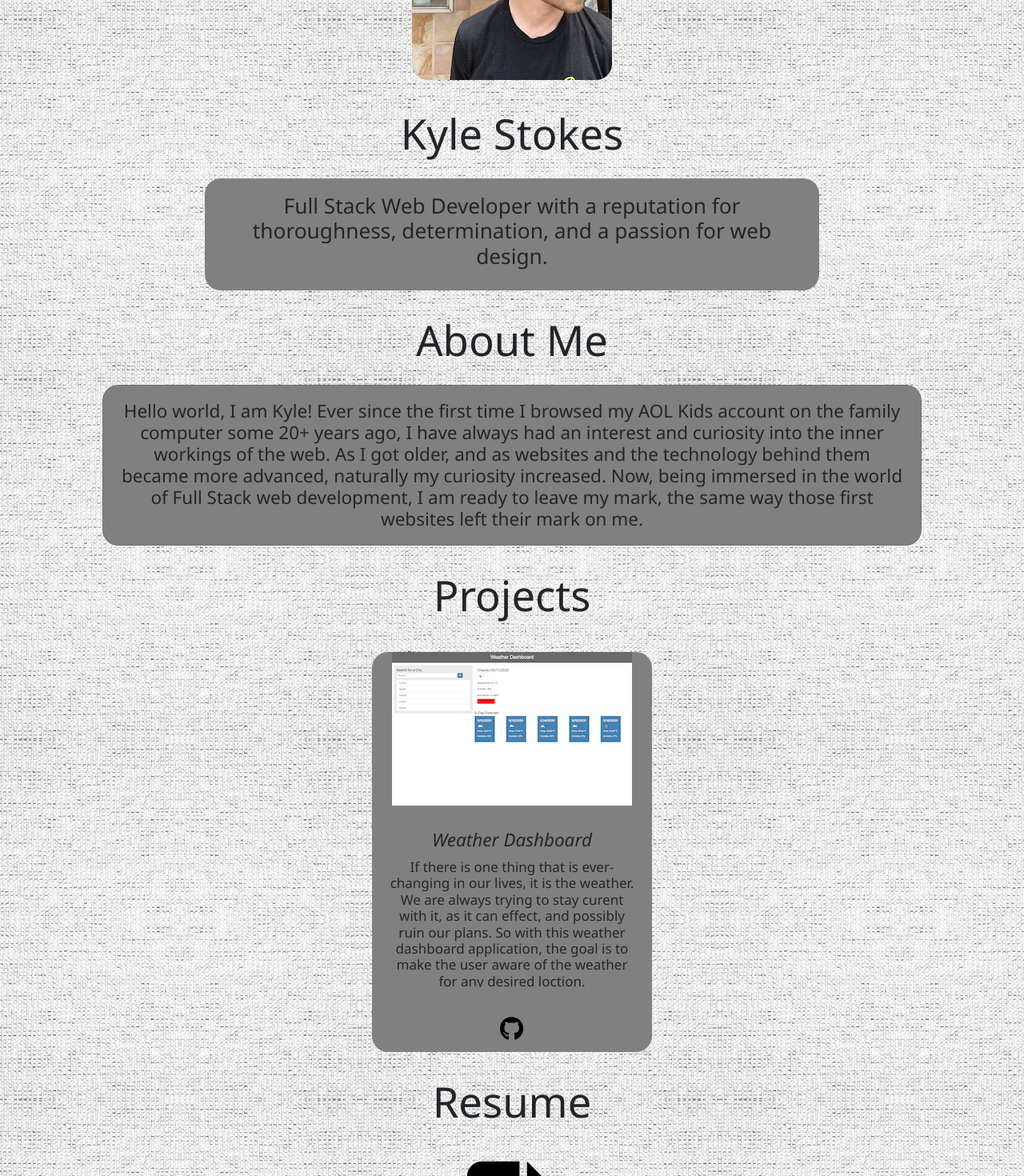
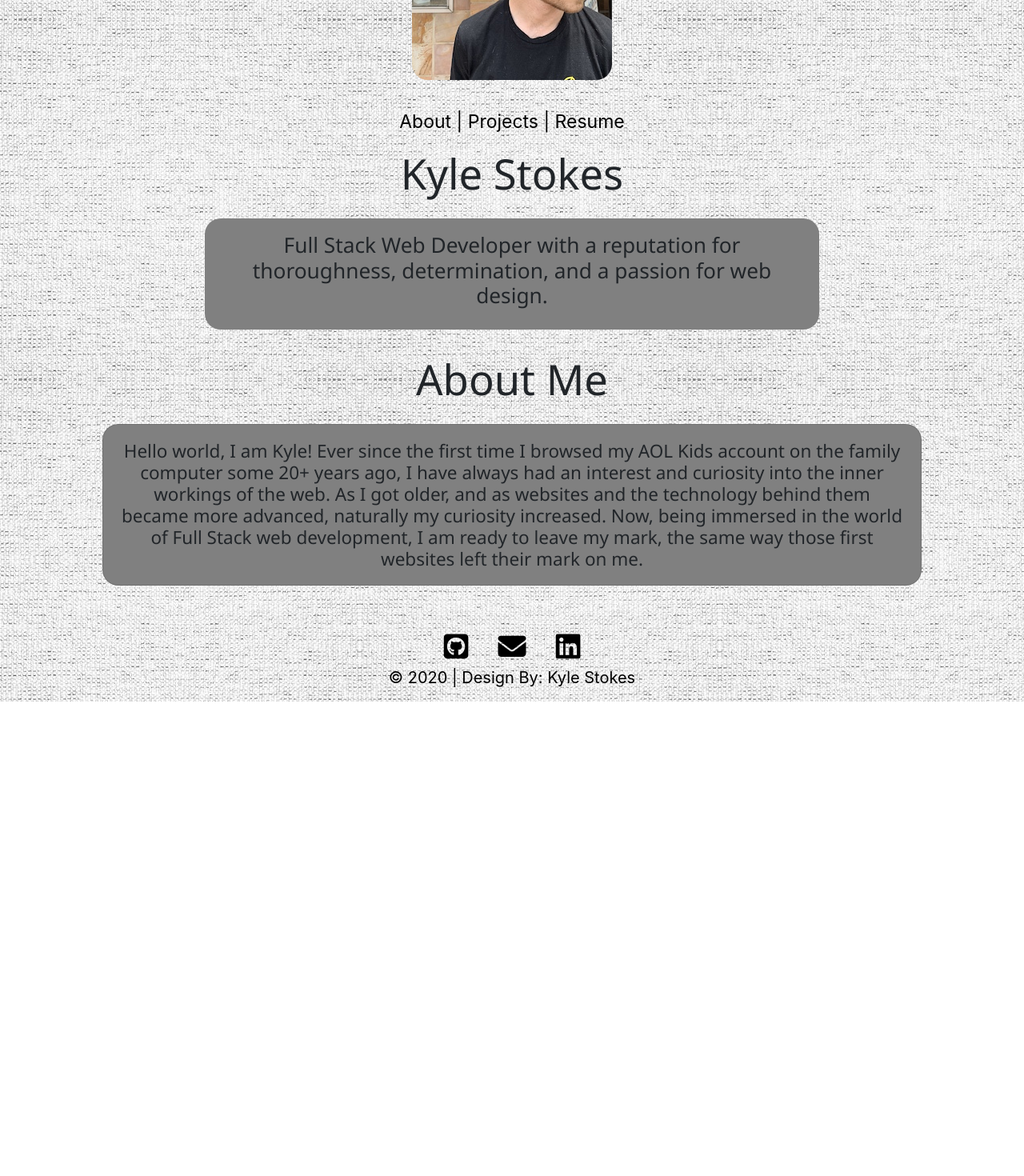
Before and after one commit to kylest0kes/portfolio_react, a React (Create React App) app: page / in a window 1280 px wide. Shown: the part 200-1670 px from the top of the page at 80% size. After the commit the page ends 1077 px from the top, so only its background shows below. Built offline with nearby package versions, Linux system fonts and the light colour scheme.

Commit message:
implemented react router for links to About Projects and Resume

```diff
--- a/package.json
+++ b/package.json
@@ -8,6 +8,7 @@
     "@testing-library/user-event": "^7.2.1",
     "react": "^16.13.1",
     "react-dom": "^16.13.1",
+    "react-router-dom": "^5.2.0",
     "react-scripts": "3.4.1"
   },
   "scripts": {
--- a/src/App.js
+++ b/src/App.js
@@ -1,4 +1,5 @@
 import React from 'react';
+import { BrowserRouter as Router, Route, Switch } from "react-router-dom";
 import Header from './components/Header';
 import Footer from './components/Footer';
 import BrandStatement from './components/BrandStatement';
@@ -12,12 +13,22 @@ import './App.css'
 function App() {
   return (
     <div className="App">
-      <Header />
+      <Router>
+        <Header />
         <BrandStatement />
-        <AboutMe />
-        <Projects />
-        <Resume />
-      <Footer />
+          <Switch>
+            <Route exact path="/">
+              <AboutMe />
+            </Route>
+            <Route path="/projects">
+              <Projects />
+            </Route>
+            <Route path="/resume">
+              <Resume />
+            </Route>
+          </Switch>
+        <Footer />
+      </Router>
     </div>
   );
 }
--- a/src/components/Header/index.js
+++ b/src/components/Header/index.js
@@ -1,15 +1,18 @@
-import React from 'react'
-import kyle from '../../images/newkyle.jpg'
+import React from 'react';
+import { Link } from 'react-router-dom';
+import kyle from '../../images/newkyle.jpg';
 
 
 export default function Header() {
     return (
         <div>
             <img style={imgStyle} className="top-img" src={kyle} alt="Kyle"/>
-
+            <div style={displayStyle}>
+                <Link to="/" style={{color: 'black'}}>About</Link> | <Link to="/projects" style={{color: 'black'}}>Projects</Link> | <Link to="/resume" style={{color: 'black'}}>Resume</Link>
+            </div>
             <div className="w3-animate-zoom">
                 <div className="container">
-                    <h1 style={displayStyle} className="display-4">Kyle Stokes</h1>
+                    <h1 style={{textAlign: 'center', paddingTop: '15px'}} className="display-4">Kyle Stokes</h1>
                 </div>
             </div>
         </div>
@@ -18,7 +21,9 @@ export default function Header() {
 
 const displayStyle = {
     textAlign: 'center',
-    paddingTop: '15px'
+    paddingTop: '15px',
+    fontSize: '23px',
+    color: 'black'
 }
 
 const imgStyle = {
--- a/src/components/Projects/index.js
+++ b/src/components/Projects/index.js
@@ -52,7 +52,7 @@ const portfolioImg = {
     display: 'block',
     marginLeft: 'auto',
     marginRight: 'auto',
-    marginTop: '20px',
+    paddingTop: '10px',
     marginBottom: '10px'
 };
 
@@ -63,7 +63,7 @@ const projectTitle = {
 
 const projectBio = {
     textAlign: 'center',
-    height: '160px',
+    height: '145px',
     overflow: 'auto',
     fontSize: '17px'
 }
```
Also changed, not shown: src/App.css (line endings or trailing spaces), 1 other file (tests, documents, lock files or other folders).
